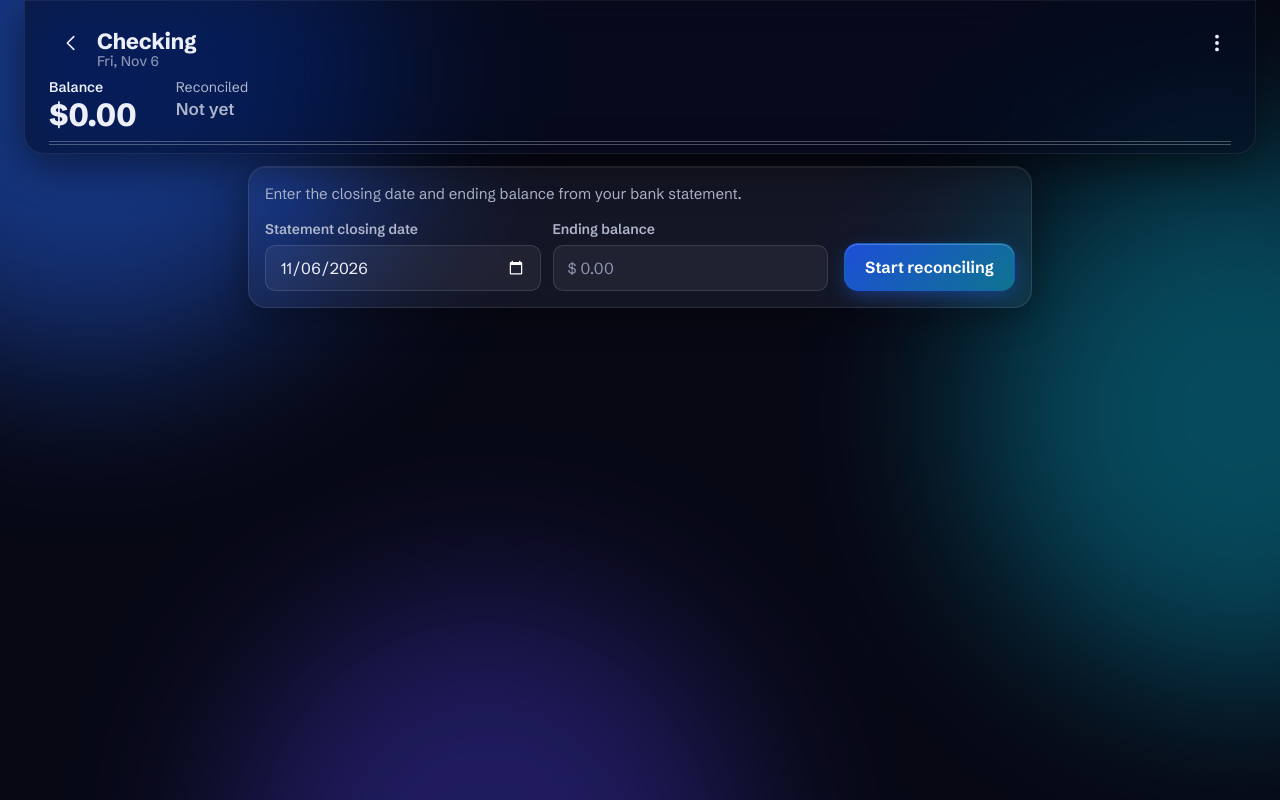
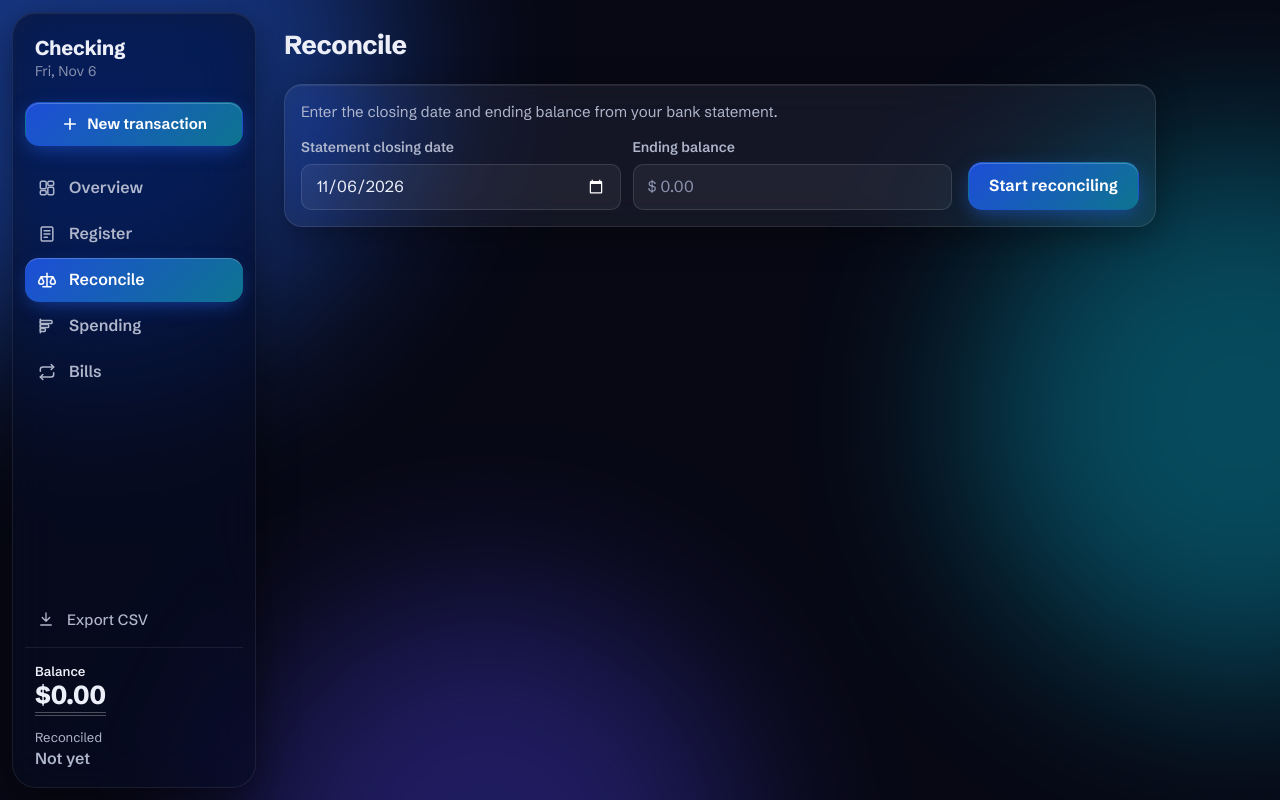
Before and after one commit to xadamz23/reconcile, a FastAPI app: page /reconcile in a window 1280 px wide. Run offline with FastAPI, Linux system fonts and the light colour scheme.

Commit message:
Give desktop a sidebar and page-title header
At 900px and up the app now lays out like a desktop app: a floating
glass sidebar (account, New transaction, every page, Export CSV, and the
balance under the double rule at its foot), the masthead reduced to a
page-title row, and pages left-aligned beside the sidebar. The desktop
back arrows, masthead New transaction button and overflow menu give way
to the sidebar.

Phones are unchanged: the sidebar and page title are hidden below
900px and every other change sits in the desktop media block (phone
screenshots of every page are pixel-identical before and after). The
totals render in both places, so refreshes swap #totals and
#side-totals together.

```diff
--- a/static/css/app.css
+++ b/static/css/app.css
@@ -268,6 +268,9 @@ button { cursor: pointer; }
 .total-last dt { font-size: 0.9375rem; }
 .total-last dd { font-size: 1.0625rem; font-weight: 600; color: var(--text-soft); }
 .total dd.neg { color: var(--pay); }
+
+/* Desktop-only: the sidebar and the masthead's page title (see the desktop block). */
+.sidebar, .page-title { display: none; }
 
 /* ---------- Menu ---------- */
 
@@ -934,7 +937,7 @@ button.mark:hover .icon { border-color: var(--dep); }
   .ov-grid { grid-template-columns: repeat(2, minmax(0, 1fr)); }
   .ov-grid > .ov-card { grid-column: 1 / -1; }
 }
-@container ledger (min-width: 64rem) {
+@container ledger (min-width: 56rem) {
   .ov-grid { grid-template-columns: repeat(12, minmax(0, 1fr)); gap: 0.875rem; }
   .ov-grid > .ov-span-3 { grid-column: span 3; }
   .ov-grid > .ov-span-4 { grid-column: span 4; }
@@ -959,19 +962,69 @@ button.mark:hover .icon { border-color: var(--dep); }
 /* ---------- Desktop: a real columnar register, the form in a drawer ---------- */
 
 @media (min-width: 900px) {
-  :root { --gutter: 1.5rem; --row-h: 3.25rem; --card-inset: 0; }
+  :root { --gutter: 1.5rem; --row-h: 2.875rem; --card-inset: 0; --side-w: 16rem; }
 
-  .shell { max-width: 82rem; margin: 0 auto; }
+  /* Sidebar and page side by side. The sidebar lives outside main, so main's size
+     containment (below) doesn't capture its sticky positioning. */
+  .shell { display: grid; grid-template-columns: var(--side-w) minmax(0, 1fr); align-items: start; }
   /* Pages lay themselves out by their own width, not the window's.
      Containment makes main the containing block for anything position: fixed inside it. */
-  main { container: ledger / inline-size; padding-inline: 1.5rem; }
+  main { container: ledger / inline-size; width: 100%; max-width: 88rem; padding-inline: 1.75rem; }
 
   .only-mobile { display: none; }
-  /* Flush to the top: a gap above a sticky header would show rows scrolling through. */
-  .masthead { padding-top: 1rem; border-width: 0 1px 1px; }
+
+  /* The sidebar floats clear of the window edges with the tab bar's 24px corners, the
+     same glass panel turned on its side. */
+  .sidebar {
+    position: sticky; top: 0.75rem; z-index: 25;
+    display: flex; flex-direction: column; gap: 1.25rem;
+    height: calc(100dvh - 1.5rem); margin: 0.75rem 0 0.75rem 0.75rem;
+    padding: 1.375rem 0.75rem 0.875rem; border-radius: 24px; overflow-y: auto; scrollbar-width: none;
+  }
+  .side-account { padding-inline: 0.625rem; }
+  .side-name { font-size: 1.25rem; font-weight: 750; letter-spacing: -0.015em; line-height: 1.25; overflow-wrap: anywhere; }
+  .side-today { display: block; margin-top: 0.125rem; font-size: 0.875rem; color: var(--text-faint); }
+  .side-new { min-height: 2.75rem; padding: 0 1rem; font-size: 0.9375rem; }
+  .side-new .icon { width: 1.125rem; height: 1.125rem; stroke-width: 2.2; }
+  .side-links { display: grid; gap: 0.125rem; }
+  .side-link {
+    display: flex; align-items: center; gap: 0.75rem;
+    min-height: 2.75rem; padding: 0 0.75rem; border-radius: var(--radius-m);
+    color: var(--text-soft); font-weight: 600; text-decoration: none;
+    transition: background-color 150ms, color 150ms;
+  }
+  .side-link .icon { width: 1.25rem; height: 1.25rem; }
+  .side-link:hover { background: rgba(255, 255, 255, 0.06); color: var(--text); }
+  /* The current page: the tab bar's accent pill. */
+  .side-link[aria-current="page"] {
+    background: linear-gradient(135deg, var(--accent-a), var(--accent-b)); color: #fff;
+    box-shadow: inset 0 1px 0 rgba(255, 255, 255, 0.22), 0 6px 20px -6px rgba(var(--accent-glow), 0.6);
+  }
+  .side-note { margin-left: auto; font-size: 0.75rem; font-weight: 650; color: var(--warn); white-space: nowrap; }
+  .side-link[aria-current="page"] .side-note { color: #fff; }
+  .side-foot { display: grid; gap: 0.5rem; margin-top: auto; }
+  .side-export { min-height: 2.5rem; font-size: 0.9375rem; font-weight: 500; }
+  .side-export .icon { width: 1.125rem; height: 1.125rem; }
+  /* The account's totals sit at the foot, the balance under the accountant's double rule. */
+  .sidebar .totals {
+    grid-template-columns: 1fr; gap: 0.75rem;
+    margin: 0; padding: 0.875rem 0.625rem 0.25rem; border-top: 1px solid var(--line); border-bottom: 0;
+  }
+  .sidebar .total-balance dd { align-self: flex-start; font-size: 1.625rem; padding-bottom: 0.2rem; border-bottom: 4px double rgba(255, 255, 255, 0.28); }
+  .sidebar .total dt { font-size: 0.8125rem; }
+  .sidebar .total-last dd { font-size: 1rem; }
+
+  /* The masthead becomes the page's title row: the sidebar has the account, menu and totals. */
+  .masthead {
+    position: static; padding: 1.5rem 0 0.25rem;
+    background: none; border: 0; border-radius: 0; box-shadow: none; backdrop-filter: none;
+  }
+  .masthead .account-wrap, .masthead .menu, .masthead #totals { display: none; }
+  .masthead-bar { min-height: 2.75rem; }
+  .page-title { display: block; flex: 1; min-width: 0; font-size: 1.625rem; font-weight: 750; letter-spacing: -0.02em; line-height: 1.2; }
+  .masthead-actions { margin-right: 0; }
+
   .card, .filters, .spend-periods, .banner, .ov-grid { margin-top: 0.75rem; }
-  .btn-new { min-height: 2.5rem; padding: 0 1rem 0 0.75rem; margin-right: 0.5rem; font-size: 0.9375rem; }
-  .btn-new .icon { width: 1.125rem; height: 1.125rem; stroke-width: 2.2; }
   .totals { grid-template-columns: auto auto 1fr; gap: 2.5rem; align-items: baseline; }
   .total { flex-direction: column; align-items: flex-start; gap: 0; }
   .total dt { font-size: 0.875rem; }
@@ -982,9 +1035,10 @@ button.mark:hover .icon { border-color: var(--dep); }
   .tabbar { display: none; }
   .toast { bottom: calc(1.5rem + var(--safe-b)); }
   .register, .spending, .reconcile, .bills, .overview { padding-bottom: calc(2rem + var(--safe-b)); }
-  .rec-summary { top: 10rem; }
-  /* The masthead spans the page, as on the register; the content stays a readable width. */
-  .reconcile > :not(.masthead), .spending > :not(.masthead), .bills > :not(.masthead) { max-width: 49rem; margin-inline: auto; }
+  .rec-summary { top: 0.75rem; }
+  /* Narrower pages keep a readable width, lined up under their title. */
+  .reconcile, .spending, .bills { max-width: 58rem; }
+  .bills-head { padding-inline: 0; }
 
   /* The form slides in from the right over a scrim, only while it's in use. */
   .panel {
--- a/templates/_bills_body.html
+++ b/templates/_bills_body.html
@@ -8,7 +8,7 @@
    (and a tick) per payment. Nothing is ever added without a tap. #}
 {% from "_icons.html" import icon %}
 {% if oob_totals %}
-  {% with oob = true %}{% include "_totals.html" %}{% endwith %}
+  {% include "_totals_oob.html" %}
   <div id="toast" role="status" hx-swap-oob="true">
     {% if toast %}
     <div class="toast glass-strong is-popover" x-data x-init="setTimeout(() => $el.remove(), 6000)">
--- a/templates/_ledger.html
+++ b/templates/_ledger.html
@@ -1,5 +1,5 @@
 {% if oob_totals %}
-  {% with oob = true %}{% include "_totals.html" %}{% endwith %}
+  {% include "_totals_oob.html" %}
 {% endif %}
 {% if filter_error %}
   <p class="ledger-note ledger-error" role="alert">{{ filter_error }}</p>
--- a/templates/_masthead.html
+++ b/templates/_masthead.html
@@ -1,24 +1,17 @@
-{# The header on every page. Expects masthead_context() from routes/deps.py and optionally
-   new_url (New transaction loads the form panel from it), new_href (New transaction is a
-   link instead, on pages without a panel), back (a desktop back arrow to the Overview),
-   close_search (the register's close-search button) and no_totals (the Overview, whose
-   tiles show them). #}
+{# The header on every page. On phones it carries the account, the menu and the totals.
+   On desktop the sidebar (_sidebar.html) has those, so this is a slim bar with the page
+   title and the page's own actions. Expects masthead_context() from routes/deps.py,
+   page_title, and optionally close_search (the register's close-search button) and
+   no_totals (the Overview, whose tiles show them). #}
 {% from "_icons.html" import icon %}
 <header class="masthead glass-strong">
   <div class="masthead-bar">
-    {% if back %}<a class="icon-btn only-desktop" href="/" aria-label="Back to overview">{{ icon('back') }}</a>{% endif %}
     <div class="account-wrap">
       <h1 class="account">{{ account_name }}</h1>
       <time class="today" datetime="{{ today }}">{{ today | day_date }}</time>
     </div>
+    <h1 class="page-title">{{ page_title }}</h1>
     <div class="masthead-actions">
-      {% if new_url %}
-      <button class="btn accent btn-new only-desktop" type="button" hx-get="{{ new_url }}" hx-target="#panel-body"
-              data-new-txn title="New transaction (n)">{{ icon('plus') }}New transaction</button>
-      {% elif new_href %}
-      <a class="btn accent btn-new only-desktop" href="{{ new_href }}" data-new-txn
-         title="New transaction (n)">{{ icon('plus') }}New transaction</a>
-      {% endif %}
       {% if close_search %}
       <button class="icon-btn only-desktop" type="button" @click="cancel()" x-show="searching" x-cloak
               aria-label="Close search and clear filters">{{ icon('close') }}</button>
--- a/templates/_reconcile_body.html
+++ b/templates/_reconcile_body.html
@@ -1,5 +1,5 @@
 {% if oob_totals %}
-  {% with oob = true %}{% include "_totals.html" %}{% endwith %}
+  {% include "_totals_oob.html" %}
 {% endif %}
 {% if state %}
 {% include "_reconcile_summary.html" %}
--- /dev/null
+++ b/templates/_sidebar.html
@@ -0,0 +1,35 @@
+{# The desktop sidebar: the account, New transaction, every page, and the totals at the
+   foot. Hidden on phones, which have the masthead and tab bar instead. Expects
+   masthead_context(), active (the current page) and, on pages with a form panel, new_url. #}
+{% from "_icons.html" import icon %}
+{% macro item(name, href, label, icon_name, note=None) -%}
+<a class="side-link" href="{{ href }}"{% if active == name %} aria-current="page"{% endif %}>
+  {{- icon(icon_name) }}<span>{{ label }}</span>{% if note %}<span class="side-note">{{ note }}</span>{% endif -%}
+</a>
+{%- endmacro %}
+<nav class="sidebar glass-strong" aria-label="Main">
+  <div class="side-account">
+    <p class="side-name">{{ account_name }}</p>
+    <time class="side-today" datetime="{{ today }}">{{ today | day_date }}</time>
+  </div>
+
+  {% if new_url %}
+  <button class="btn accent side-new" type="button" hx-get="{{ new_url }}" hx-target="#panel-body" data-new-txn
+          title="New transaction (n)">{{ icon('plus') }}New transaction</button>
+  {% else %}
+  <a class="btn accent side-new" href="/register#new" data-new-txn title="New transaction (n)">{{ icon('plus') }}New transaction</a>
+  {% endif %}
+
+  <div class="side-links">
+    {{ item("overview", "/", "Overview", "overview") }}
+    {{ item("register", "/register", "Register", "ledger") }}
+    {{ item("reconcile", "/reconcile", "Reconcile", "scale", "In progress" if reconciling) }}
+    {{ item("spending", "/spending", "Spending", "chart") }}
+    {{ item("bills", "/bills", "Bills", "repeat") }}
+  </div>
+
+  <div class="side-foot">
+    <a class="side-link side-export" href="/export.csv" download>{{ icon('download') }}<span>Export CSV</span></a>
+    {% with totals_id = "side-totals" %}{% include "_totals.html" %}{% endwith %}
+  </div>
+</nav>
--- a/templates/_totals.html
+++ b/templates/_totals.html
@@ -1,4 +1,8 @@
-<dl id="totals" class="totals"{% if oob %} hx-swap-oob="true"{% endif %}>
+{# The balance and the last reconcile, under the accountant's double rule. Rendered twice on
+   every page: in the masthead (id "totals", phones) and the desktop sidebar ("side-totals").
+   Refreshes after a save swap both out of band (see _totals_oob.html). #}
+{% set totals_id = totals_id | default('totals') %}
+<dl id="{{ totals_id }}" class="totals{{ ' side-totals' if totals_id == 'side-totals' }}"{% if oob %} hx-swap-oob="true"{% endif %}>
   <div class="total total-balance">
     <dt>Balance</dt>
     <dd class="{{ 'neg' if balance < 0 }}">{{ balance | money }}</dd>
--- /dev/null
+++ b/templates/_totals_oob.html
@@ -0,0 +1,5 @@
+{# Both copies of the totals, swapped out of band after a save. #}
+{% with oob = true %}
+{% include "_totals.html" %}
+{% with totals_id = "side-totals" %}{% include "_totals.html" %}{% endwith %}
+{% endwith %}
--- a/templates/bills.html
+++ b/templates/bills.html
@@ -3,8 +3,9 @@
 {% block body_class %}page-bills{% endblock %}
 {% block body %}
 <div class="shell">
+  {% with active = "bills" %}{% include "_sidebar.html" %}{% endwith %}
   <main class="bills">
-    {% with back = true %}{% include "_masthead.html" %}{% endwith %}
+    {% with page_title = "Bills" %}{% include "_masthead.html" %}{% endwith %}
 
     <div id="bills-body" hx-get="/bills" hx-trigger="ledger-changed from:body" hx-target="this">
       {% include "_bills_body.html" %}
--- a/templates/overview.html
+++ b/templates/overview.html
@@ -4,8 +4,9 @@
 {% block body_class %}page-overview{% endblock %}
 {% block body %}
 <div class="shell">
+  {% with active = "overview" %}{% include "_sidebar.html" %}{% endwith %}
   <main class="overview">
-    {% with new_href = "/register#new", no_totals = true %}{% include "_masthead.html" %}{% endwith %}
+    {% with page_title = "Overview", no_totals = true %}{% include "_masthead.html" %}{% endwith %}
 
     <div class="ov-grid">
       {# --- Tiles --- #}
--- a/templates/reconcile.html
+++ b/templates/reconcile.html
@@ -5,8 +5,9 @@
 {% block body %}
 {% set new_url = "/txn/new?" ~ {"date": state.end_date, "verified": 1} | urlencode if state else None %}
 <div class="shell">
+  {% with active = "reconcile" %}{% include "_sidebar.html" %}{% endwith %}
   <main class="reconcile">
-    {% with back = true %}{% include "_masthead.html" %}{% endwith %}
+    {% with page_title = "Reconcile" %}{% include "_masthead.html" %}{% endwith %}
 
     {% if done %}
     <p class="banner banner-ok" role="status">{{ icon('check') }}Statement reconciled. Its items are now locked and hidden from the register.</p>
--- a/templates/register.html
+++ b/templates/register.html
@@ -6,8 +6,9 @@
 {{ sprite(['lock']) }}
 <div class="shell" x-data="filterBar({{ 'true' if filtering else 'false' }})" @filters-escape.window="cancel()"
      @filters-open.window="open()">
+  {% with active = "register", new_url = "/txn/new" %}{% include "_sidebar.html" %}{% endwith %}
   <main class="register">
-    {% with new_url = "/txn/new", close_search = true, back = true %}{% include "_masthead.html" %}{% endwith %}
+    {% with page_title = "Register", close_search = true %}{% include "_masthead.html" %}{% endwith %}
 
     <form id="filters" class="filters glass" :class="searching && 'is-open'" role="search" x-ref="filters"
           @input="sync()" @change="sync()"
--- a/templates/spending.html
+++ b/templates/spending.html
@@ -4,8 +4,9 @@
 {% block body_class %}page-spending{% endblock %}
 {% block body %}
 <div class="shell">
+  {% with active = "spending" %}{% include "_sidebar.html" %}{% endwith %}
   <main class="spending">
-    {% with back = true %}{% include "_masthead.html" %}{% endwith %}
+    {% with page_title = "Spending" %}{% include "_masthead.html" %}{% endwith %}
 
     <form class="spend-periods" action="/spending"
           hx-get="/spending" hx-target="#spending-body" hx-push-url="true" hx-trigger="change">
```
Also changed, not shown: CLAUDE.md (+4 -2 lines), tests/test_routes.py (+43 -3 lines).
